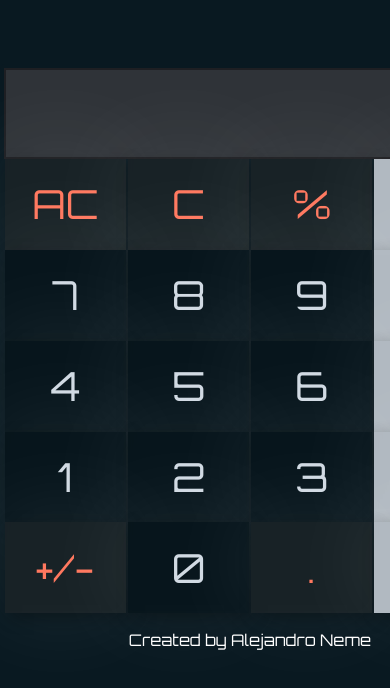
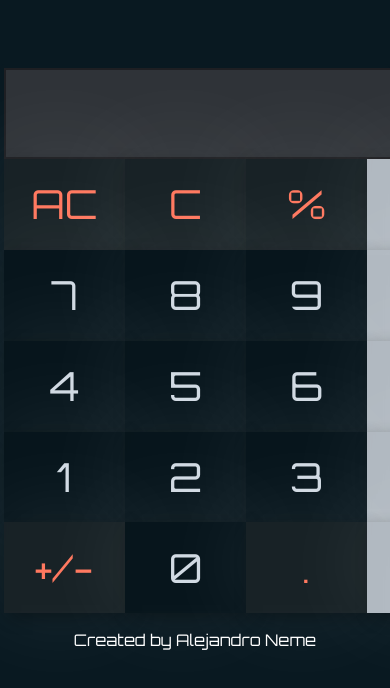
Before and after one commit to aledaquino1986/calculator, a plain HTML site: page index.html in a window 390 px wide. Shown: the top 688 px of the page. Drawn offline with Linux system fonts and the light colour scheme.

Commit message:
change width of main and body to auto

```diff
--- a/style.css
+++ b/style.css
@@ -11,12 +11,6 @@ body {
   margin: 0;
   background: #091921;
   font-family: Orbitron, sans-serif;
-  text-align: right;
-  display: flex;
-  flex-direction: column;
-  justify-content: center;
-  align-items: center;
-  width: 31.25rem;
 }
 
 main {
@@ -111,5 +105,10 @@ footer {
   text-align: center;
 }
 
-@media screen and (max-width: 600px) {
+@media screen and (max-width: 500px) {
+  body,
+  html,
+  main {
+    width: auto;
+  }
 }
```
